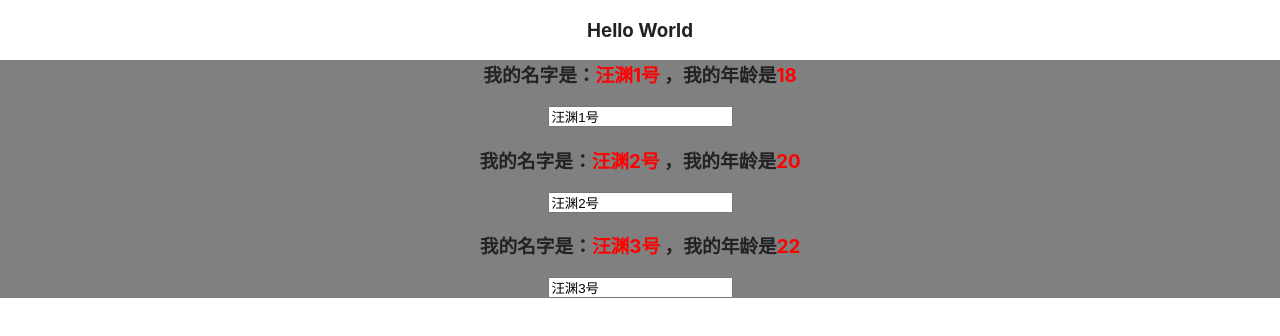
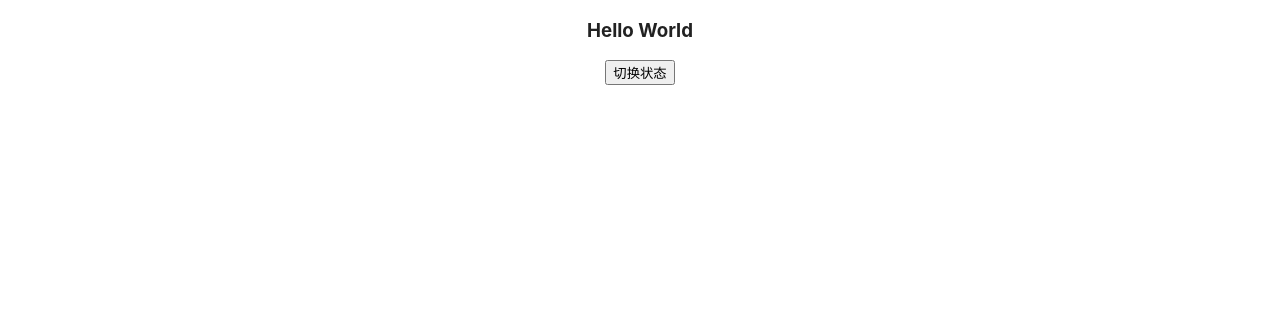
Before and after one commit to yuanwang12/yuanwang12.github.io, a React (Create React App) app in the folder workspace/react-basic/: page / in a window 1280 px wide. Shown: the top 336 px of the page. Built offline with nearby package versions, Linux system fonts and the light colour scheme.

Commit message:
切换显示隐藏
通过更新state状态数据 从而更新render()方法 渲染JSX

```diff
--- a/workspace/react-basic/src/App.js
+++ b/workspace/react-basic/src/App.js
@@ -11,7 +11,7 @@ class App extends React.Component {
       { name: "汪渊2号", age: "20" },
       { name: "汪渊3号", age: "22" }
     ],
-    status: false
+    personState: false
   }
 
   // changePerson
@@ -41,19 +41,35 @@ class App extends React.Component {
     backgroundColor: 'gray'
   }
 
+  // toggleState
+  toggleState = () => {
+    let personState = this.state.personState;
+    this.setState({
+      personState: !personState
+    });
+  }
+
   render () {
-    // const style = {
-    //   border: '1px solid #22222',
-    //   backgroundColor: 'gray'
-    // }
-    return (
-      <div className="main">
-        <h3>Hello World</h3>
+
+    let person = null;
+    if (this.state.personState) {
+      person = (
         <div style={this.style}>
           <Person changeInputValue={(event) => this.changeVal(event)} myclick={this.changePerson} name={this.state.persons[0].name} age={this.state.persons[0].age} />
           <Person changeInputValue={(event) => this.changeVal(event)} myclick={this.changePerson} name={this.state.persons[1].name} age={this.state.persons[1].age} />
           <Person changeInputValue={(event) => this.changeVal(event)} myclick={this.changePerson} name={this.state.persons[2].name} age={this.state.persons[2].age} />
         </div>
+      )
+    } else {
+      person = null;
+    }
+
+    return (
+      <div className="main">
+        <h3>Hello World</h3>
+        <button onClick={this.toggleState}>切换状态</button>
+        {person}
+
 
       </div>
     )
```
